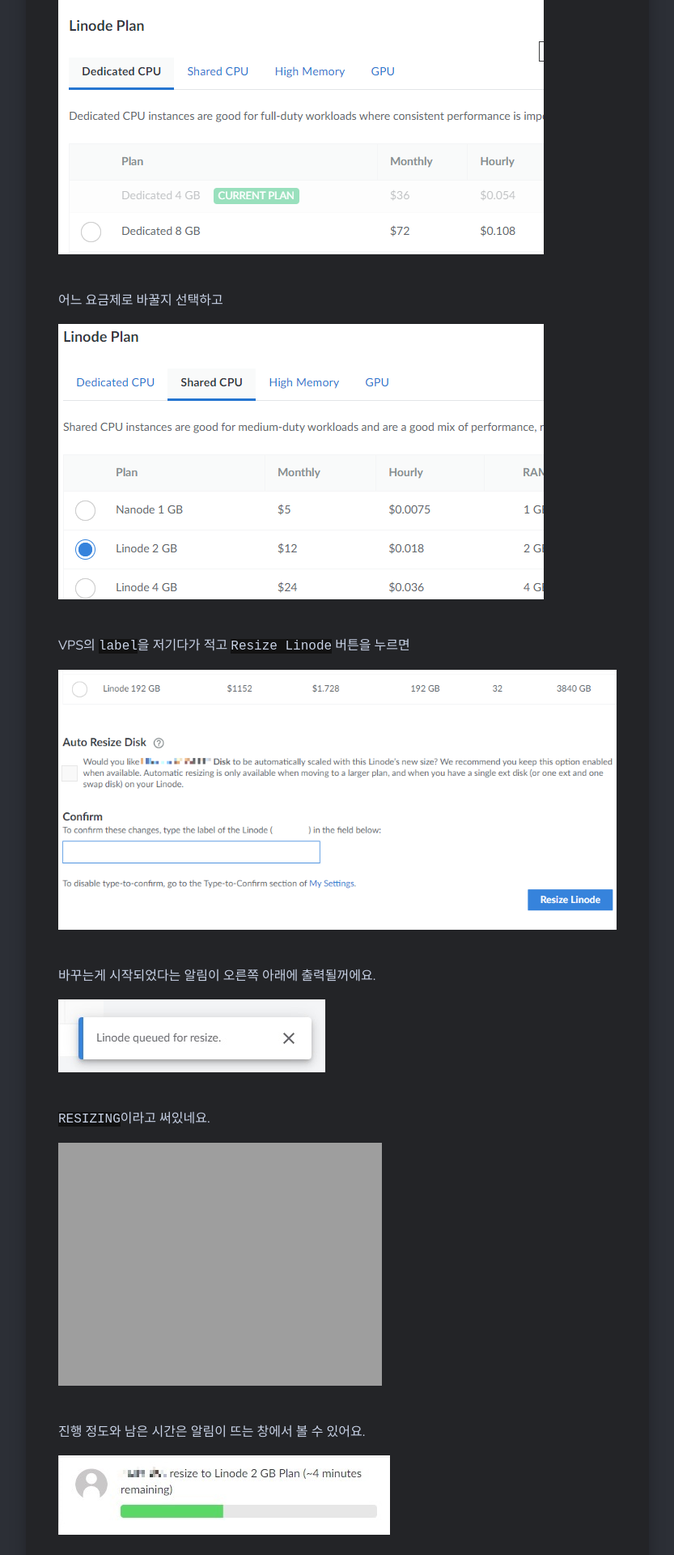
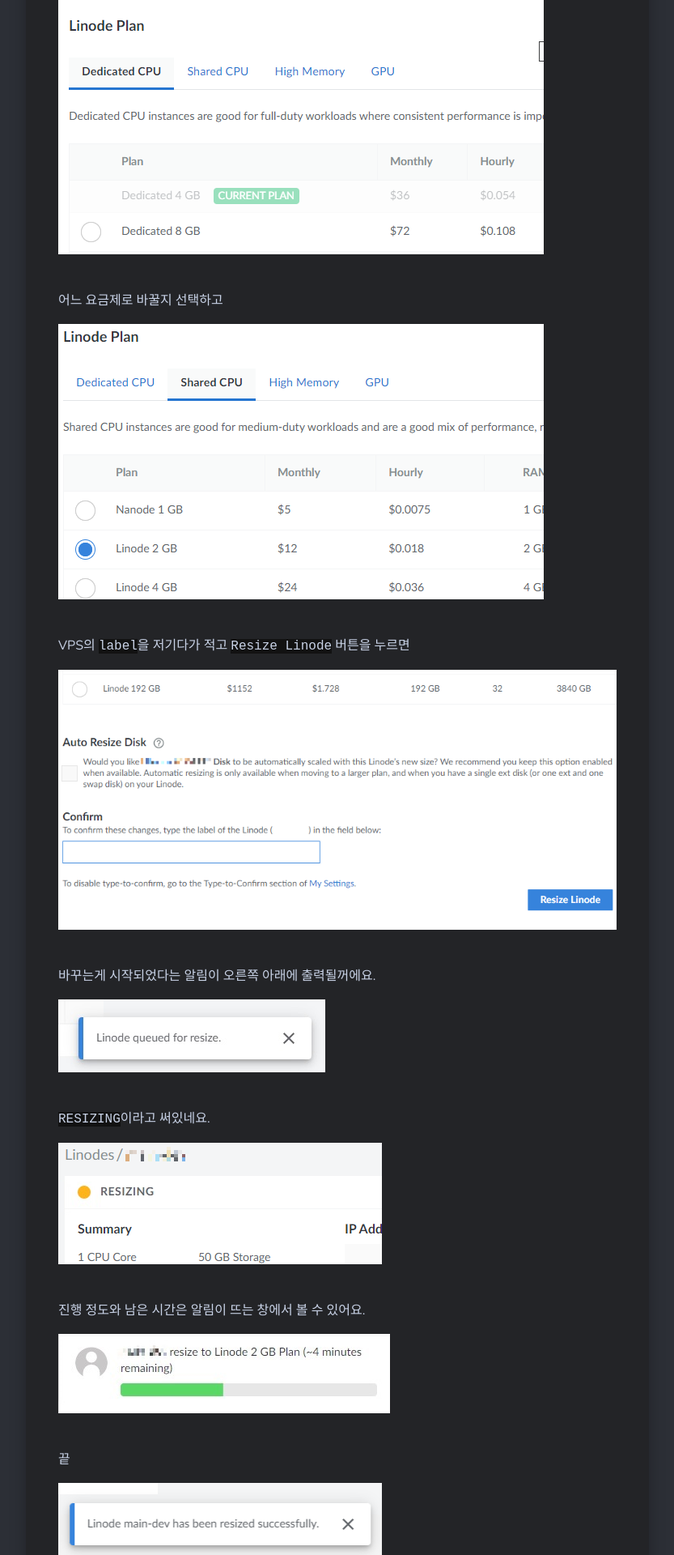
Before and after one commit to DarkTornado/blog, a Jekyll site: the page built from _posts/2023-06-12-linode-change-plan.md, in a window 1280 px wide. Shown: the part 4480-6400 px from the top of the page at 81% size, without its empty margins (23-856 px from the left). Built offline with Jekyll 4.4.1, drawn with Linux system fonts in a browser that asks for light colours; nearby versions of some CDN libraries.

Commit message:
누락된 이미지 추가

```diff
--- a/_posts/2023-06-12-linode-change-plan.md
+++ b/_posts/2023-06-12-linode-change-plan.md
@@ -93,7 +93,7 @@
 <br>
 `RESIZING`이라고 써있네요.
 
-![image]({{site.url}}{{site.baseurl}}/assets/images/linode-change-plan/13.jpg)
+![image]({{site.url}}{{site.baseurl}}/assets/images/linode-change-plan/13.png)
 
 <br>
 진행 정도와 남은 시간은 알림이 뜨는 창에서 볼 수 있어요.
```
Also changed, not shown: assets/images/linode-change-plan/13.png (added).
